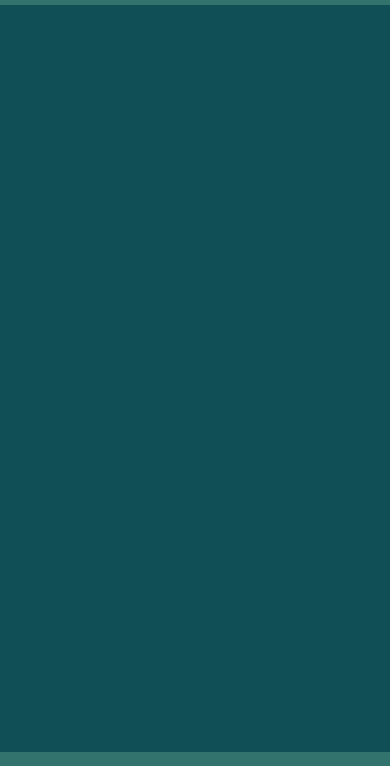
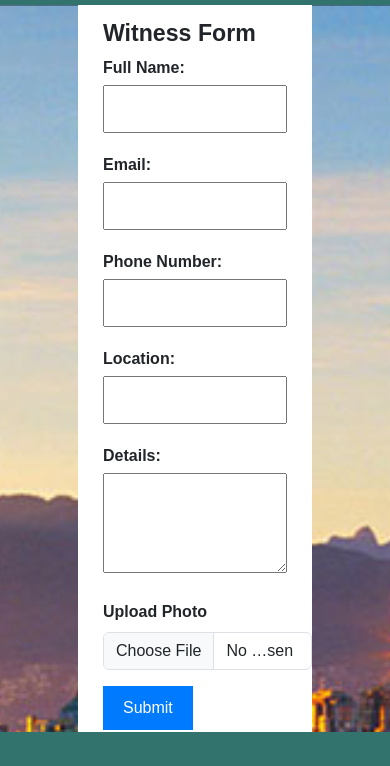
Before and after one commit to EvanVink/1800_202410_BBY12, a plain HTML site: page witnessForm.html in a window 390 px wide. Shown: the part 76-842 px from the top of the page. Drawn offline with nearby package versions, Linux system fonts and the light colour scheme; no server answers.

Commit message:
added witness form and made mobile size for the web app

```diff
--- /dev/null
+++ b/scripts/witnessForm.js
@@ -0,0 +1,6 @@
+document.getElementById('witnessForm').addEventListener('submit', function(event) {
+    event.preventDefault(); // Prevent default form submission
+    // Here you can add JavaScript code to handle form submission, like sending data to a server
+    alert('Form submitted!'); // For demonstration purpose only
+    window.location = "./main.html";
+  });
--- a/styles/main.css
+++ b/styles/main.css
@@ -5,7 +5,44 @@
 body{
     background-color: #104f55;
 }
+* {
+    margin: 0;
+    padding: 0;
+    box-sizing: border-box;
+  }
 
+
+  .container {
+    width: 100%;
+    max-width: 700px;
+    margin: 0 auto;
+    padding: 20px;
+  }
+
+
+  .header {
+    background-color: #333;
+    color: #fff;
+    padding: 10px;
+  }
+
+
+  .content {
+    padding: 10px;
+  }
+
+  .footer {
+    background-color: #333;
+    color: #fff;
+
+  }
+
+
+  @media screen and (max-width: 700px) {
+    .container {
+      padding: 10px;
+    }
+  }
 
 
 
@@ -233,7 +270,7 @@ body{
     background: url('/images/eu_van_1.jpg') center center;
     background-size: cover;
     grid-column: 2/6;
-    grid-row: 25/37;
+    grid-row: 26/37;
     margin-left: 5%;
     transition: 0.5s ease-in-out;
 }
@@ -242,7 +279,7 @@ body{
     background: url('/images/news.jpg') center center;
     background-size: cover;
     grid-column: 6/10;
-    grid-row: 25/37;
+    grid-row: 26/37;
     margin-right: 5%;
     margin-left: 5%;
     transition: 0.5s ease-in-out;
--- a/styles/witnessForm.css
+++ b/styles/witnessForm.css
@@ -272,3 +272,86 @@ body{
 #map-button, #news-button, #social-button {
     cursor: pointer;
 }
+
+
+body, html {
+    margin: 0;
+    padding: 0;
+    font-family: Arial, sans-serif;
+  }
+
+  .container {
+    width: 100%;
+    max-width: 700px;
+    margin: auto;
+    padding: 20px;
+    box-sizing: border-box;
+  }
+
+  .form-group {
+    margin-bottom: 20px;
+  }
+
+  label {
+    display: block;
+    font-weight: bold;
+    margin-bottom: 5px;
+  }
+
+  input[type="text"],
+  textarea {
+    width: 100%;
+    padding: 10px;
+    box-sizing: border-box;
+  }
+
+  textarea {
+    height: 100px;
+  }
+
+  button {
+    padding: 10px 20px;
+    background-color: #007bff;
+    color: #fff;
+    border: none;
+    cursor: pointer;
+  }
+
+  button:hover {
+    background-color: #0056b3;
+  }
+
+  @media (max-width: 700px) {
+    .container {
+      padding: 10px;
+    }
+  }
+
+
+  .backg{
+    background-color: white;
+    grid-column: 3/9;
+    grid-row: 1/15;
+
+
+
+  }
+
+
+  .form-group{
+    padding-left: 25px;
+    padding-right: 25px;
+  }
+
+  #sub{
+    margin-left: 25px;
+  }
+
+  #headr{
+    margin-left: 25px;
+    margin-top: 15px;
+  }
+
+  .mb-3{
+    margin-left: 25px;
+  }
--- a/witnessForm.html
+++ b/witnessForm.html
@@ -80,14 +80,48 @@
 
         <div class="backg">
 
-        </div>
+
 
         <div id="witB">
 
 
-        </div>
+    <h3 id="headr"><b>Witness Form</b></h3>
+    <form id="witnessForm">
+      <div class="form-group">
+        <label for="fullName">Full Name:</label>
+        <input type="text" id="fullName" name="fullName" required>
+      </div>
+      <div class="form-group">
+        <label for="email">Email:</label>
+        <input type="text" id="email" name="email" required>
+      </div>
+      <div class="form-group">
+        <label for="email">Phone Number:</label>
+        <input type="text" id="email" name="email" required>
+      </div>
+      <div class="form-group">
+        <label for="email">Location:</label>
+        <input type="text" id="email" name="email" required>
+      </div>
+      <div class="form-group">
+        <label for="message">Details:</label>
+        <textarea id="message" name="message" required></textarea>
+      </div>
+      <div class="mb-3">
+        <label for="formFile" class="form-label">Upload Photo</label>
+        <input class="form-control" type="file" id="formFile">
+      </div>
+
+      <button id="sub" type="submit">Submit</button>
 
 
+
+    </form>
+
+
+    </div>
+
+    </div>
 
     </div>
 
@@ -100,6 +134,7 @@
 
     <script src="./scripts/firebaseAPI_TEAM99.js"></script>
     <script src="./scripts/skeleton.js"></script>
+    <script src="./scripts/witnessForm.js"></script>
 
 </body>
 </html>
```
Also changed, not shown: main.html (+1 -1 lines).
